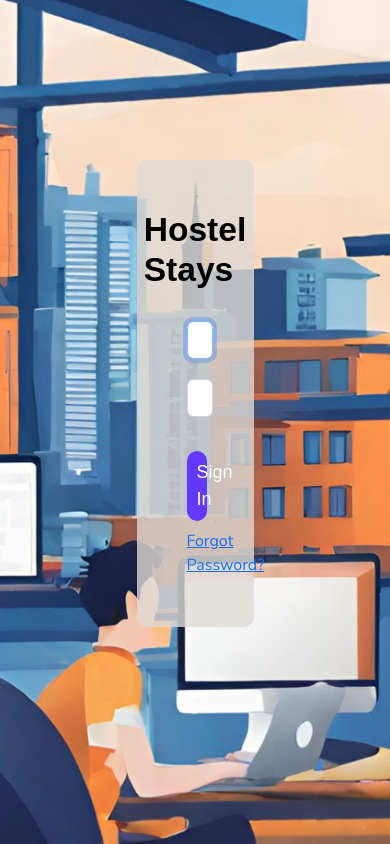
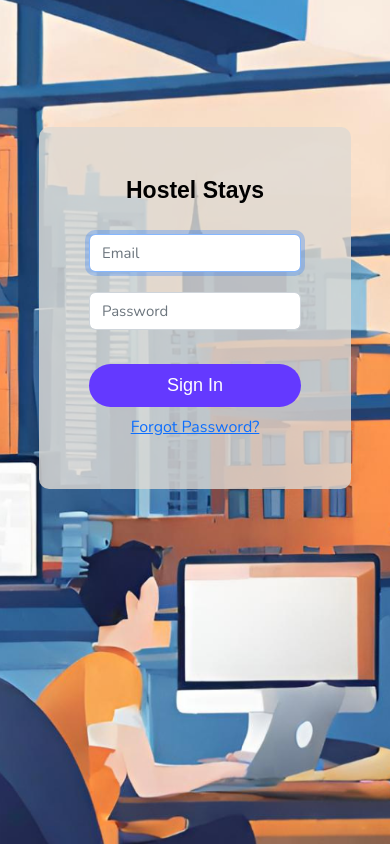
Before and after one commit to gautamalish/HostelStays, a React (Vite) app in the folder FrontEndContents/: page / in a window 390 px wide. Built offline with nearby package versions, Linux system fonts and the light colour scheme; no server answers.

Commit message:
made the signin page responsive

```diff
--- a/FrontEndContents/src/App.scss
+++ b/FrontEndContents/src/App.scss
@@ -6,38 +6,3 @@
     box-sizing: border-box;
     font-family: Nunito;
 }
-
-// /* media queries */
-@media all and (max-width:1024px){
-    .signinContainer{
-        width: 60vw;
-        margin-top: 15vh;
-    }
-}
-@media all and (max-width:768px){
-    .signinContainer{
-        width: 80vw;
-        margin-top: 15vh;
-    }
-}
-@media all and (max-width:480px){
-    .signinContainer{
-        width: 80vw;
-        margin-top: 15vh;
-    }
-}
-@media all and (max-width:250px){
-    .signinContainer{
-        width: 80vw;
-        min-height: 50vh;
-        margin-top: 18vh;
-        padding: 10px;
-    }
-    ::placeholder{
-        font-size: 15px;
-    }
-    .signinTitle{
-        font-size: 19px;
-        font-weight: bold;
-    }
-}
--- a/FrontEndContents/src/components/widgets/Widgets.jsx
+++ b/FrontEndContents/src/components/widgets/Widgets.jsx
@@ -173,7 +173,7 @@ function Widget({ type }) {
       </div>
       <div className="right">
         <div className="percentage positive" style={{color:diff>=0?"green":"red"}}>
-          {(data.query!="Room" && data.query!="Transaction") && (diff>0?<KeyboardArrowUpOutlinedIcon />:<KeyboardArrowDownOutlinedIcon/>)}
+          {(data.query!="Room" && data.query!="Transaction") && (diff>=0?<KeyboardArrowUpOutlinedIcon />:<KeyboardArrowDownOutlinedIcon/>)}
           {(data.query!="Room" && data.query!="Transaction") && `${diff}%`}
         </div>
         {data.icon}
--- a/FrontEndContents/src/pages/login/signin.scss
+++ b/FrontEndContents/src/pages/login/signin.scss
@@ -81,3 +81,45 @@ button:active{
     color: black;
     font-family: Arial, Helvetica, sans-serif;
 }
+
+/* media queries */
+@media all and (max-width:1024px){
+    .signinContainer{
+        width: 60vw;
+        margin-top: 15vh;
+    }
+}
+@media all and (max-width:768px){
+    .signinContainer{
+        width: 80vw;
+        margin-top: 15vh;
+    }
+}
+@media all and (max-width:480px){
+    .signinContainer{
+        width: 80vw;
+        margin-top: 15vh;
+    }
+    ::placeholder{
+        font-size: 15px;
+    }
+    .mainTitle{
+        font-size: 23px;
+        font-weight: bold;
+    }
+}
+@media all and (max-width:298px){
+    .signinContainer{
+        width: 80vw;
+        min-height: 50vh;
+        margin-top: 18vh;
+        padding: 10px;
+    }
+    ::placeholder{
+        font-size: 15px;
+    }
+    .mainTitle{
+        font-size: 19px;
+        font-weight: bold;
+    }
+}
```
